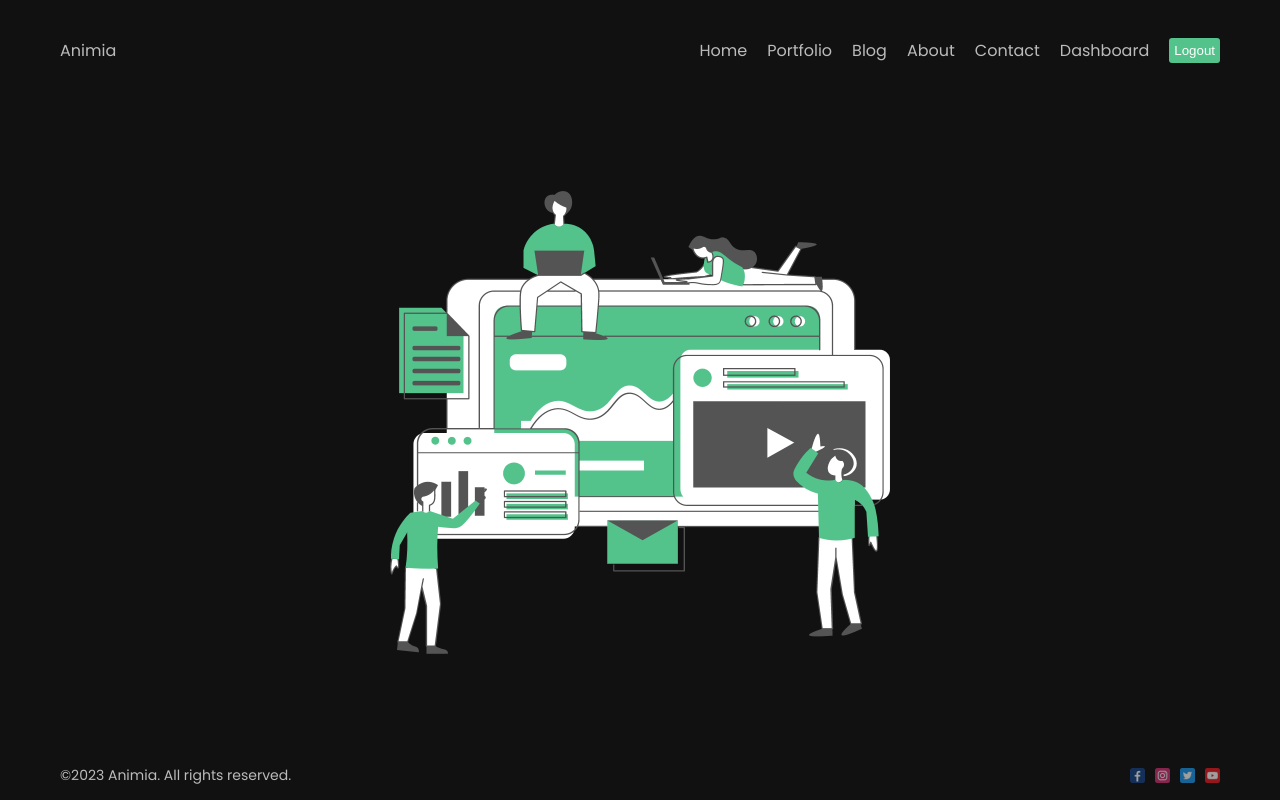
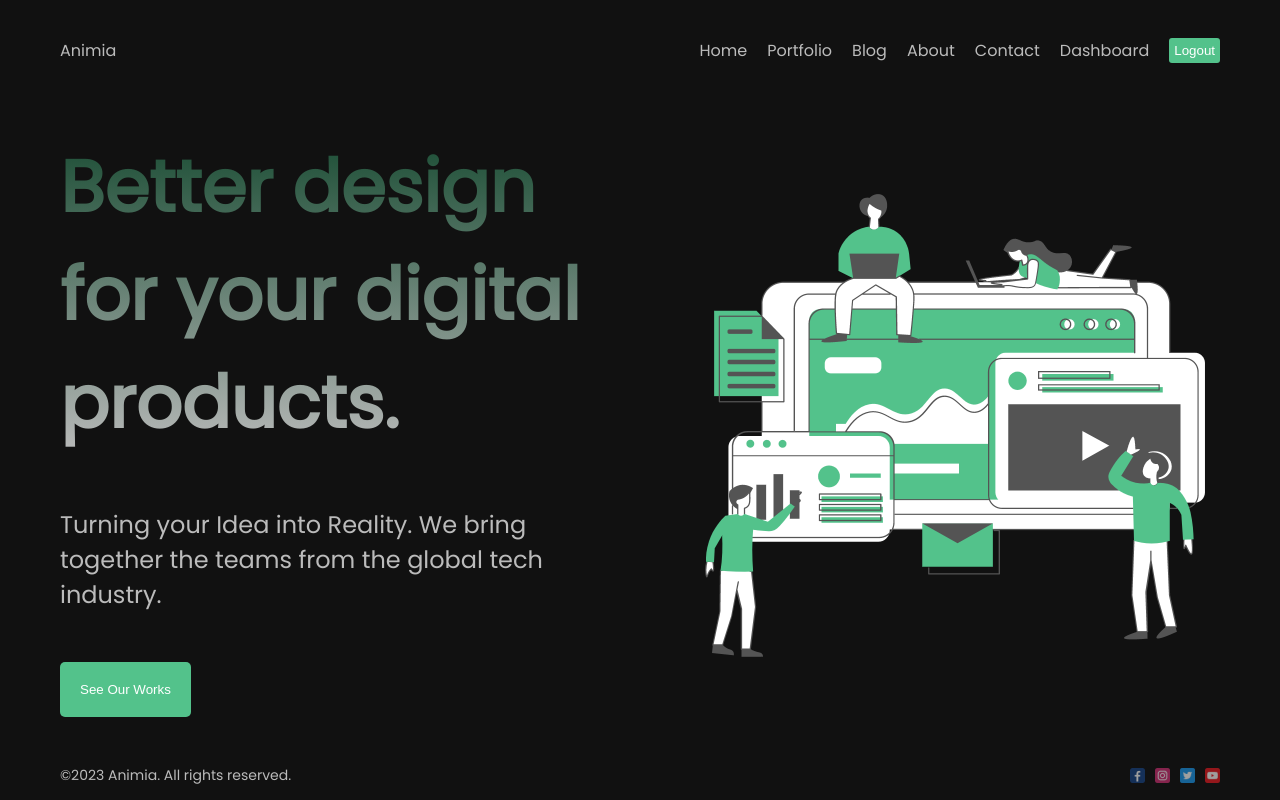
Before and after one commit to RazaNaqsh/NextFullStackApp, a Next.js app: page / in a window 1280 px wide. Built offline with nearby package versions, Linux system fonts and the light colour scheme.

Commit message:
About page

```diff
--- a/src/app/page.jsx
+++ b/src/app/page.jsx
@@ -1,15 +1,31 @@
 import Image from "next/image";
 import styles from "./page.module.css";
 import Hero from "public/hero.png";
+import Button from "@/components/Button/Button";
 
 export default function Home() {
 	return (
-		<div>
-			<Image
-				src={Hero}
-				alt="Hero"
-				className={styles.img}
-			/>
+		<div className={styles.container}>
+			<div className={styles.item}>
+				<h1 className={styles.title}>
+					Better design for your digital products.
+				</h1>
+				<p className={styles.desc}>
+					Turning your Idea into Reality. We bring together the teams from the
+					global tech industry.
+				</p>
+				<Button
+					url="/portfolio"
+					text="See Our Works"
+				/>
+			</div>
+			<div className={styles.item}>
+				<Image
+					src={Hero}
+					alt=""
+					className={styles.img}
+				/>
+			</div>
 		</div>
 	);
 }
--- a/src/app/page.module.css
+++ b/src/app/page.module.css
@@ -24,7 +24,15 @@
 	object-fit: contain;
 	/* animation: move 3s infinite ease alternate; */
 }
-
+.button {
+	padding: 20px;
+	cursor: pointer;
+	background-color: #53c28b;
+	border: none;
+	border-radius: 5px;
+	width: max-content;
+	color: white;
+}
 @keyframes move {
 	from {
 		transform: translateY(-10px);
--- /dev/null
+++ b/src/components/Button/Button.jsx
@@ -0,0 +1,13 @@
+import React from "react";
+import styles from "./button.module.css";
+import Link from "next/link";
+
+const Button = ({ text, url }) => {
+	return (
+		<Link href={url}>
+			<button className={styles.container}>{text}</button>
+		</Link>
+	);
+};
+
+export default Button;
--- /dev/null
+++ b/src/components/Button/button.module.css
@@ -0,0 +1,9 @@
+.container {
+	padding: 20px;
+	cursor: pointer;
+	background-color: #53c28b;
+	border: none;
+	border-radius: 5px;
+	width: max-content;
+	color: white;
+}
```
Also changed, not shown: src/app/about/page.jsx (+60 -1 lines).
